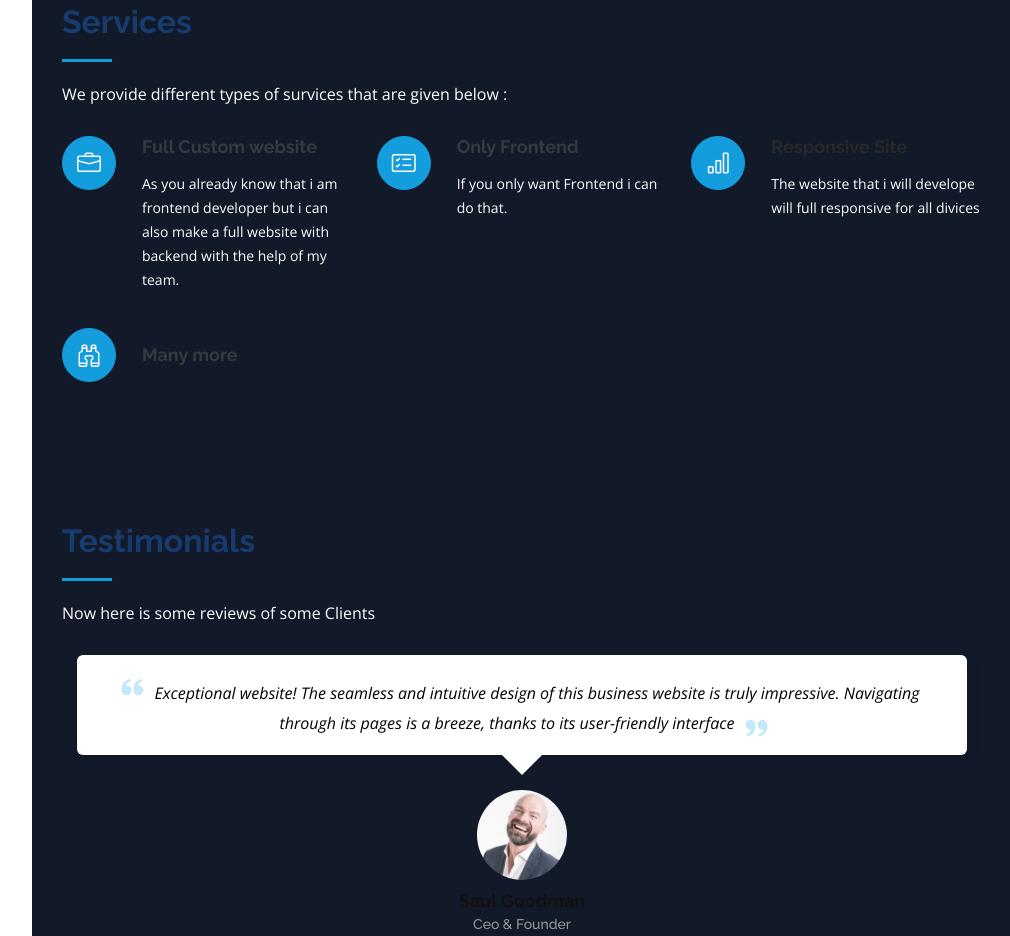
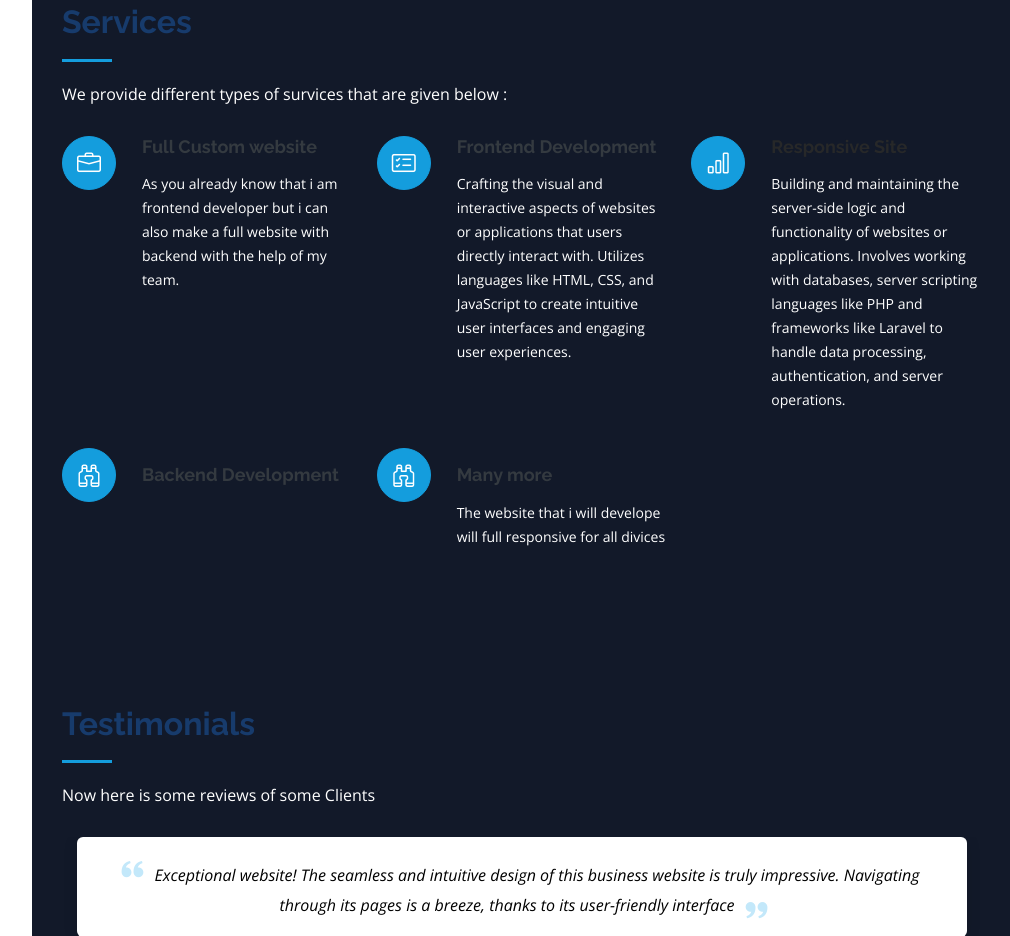
Before and after one commit to RehanAfsar/Portfolioo, a plain HTML site: page index.html in a window 1280 px wide. Shown: the part 4408-5344 px from the top of the page, without its empty margins (268-1278 px from the left). Drawn offline with nearby package versions, Linux system fonts and the light colour scheme.

Commit message:
Update index.html

```diff
--- a/index.html
+++ b/index.html
@@ -381,17 +381,24 @@ Portfolio Highlights: Showcase of diverse projects highlighting expertise in fro
           </div>
           <div class="col-lg-4 col-md-6 icon-box">
             <div class="icon"><i class="bi bi-card-checklist"></i></div>
-            <h4 class="title"><a href="">Only Frontend</a></h4>
-            <p class="description">If you only want Frontend i can do that.</p>
+            <h4 class="title"><a href="">Frontend Development</a></h4>
+            <p class="description">Crafting the visual and interactive aspects of websites or applications that users directly interact with. Utilizes languages
+              like HTML, CSS, and JavaScript to create intuitive user interfaces and engaging user experiences.</p>
           </div>
           <div class="col-lg-4 col-md-6 icon-box">
             <div class="icon"><i class="bi bi-bar-chart"></i></div>
             <h4 class="title"><a href=""></a>Responsive Site</h4>
-            <p class="description">The website that i will develope will full responsive for all divices</p>
+            <p class="description">Building and maintaining the server-side logic and functionality of websites or applications.
+              Involves working with databases, server scripting languages like PHP and frameworks like Laravel to handle data processing, authentication, and server operations.</p>
+          </div>
+          <div class="col-lg-4 col-md-6 icon-box" >
+            <div class="icon"><i class="bi bi-binoculars"></i></div>
+            <h4 class="title mt-3"><a href="">Backend Development</a></h4>
           </div>
           <div class="col-lg-4 col-md-6 icon-box" >
             <div class="icon"><i class="bi bi-binoculars"></i></div>
             <h4 class="title mt-3"><a href="">Many more</a></h4>
+            <p class="description">The website that i will develope will full responsive for all divices</p>
           </div>
         </div>
 
```
